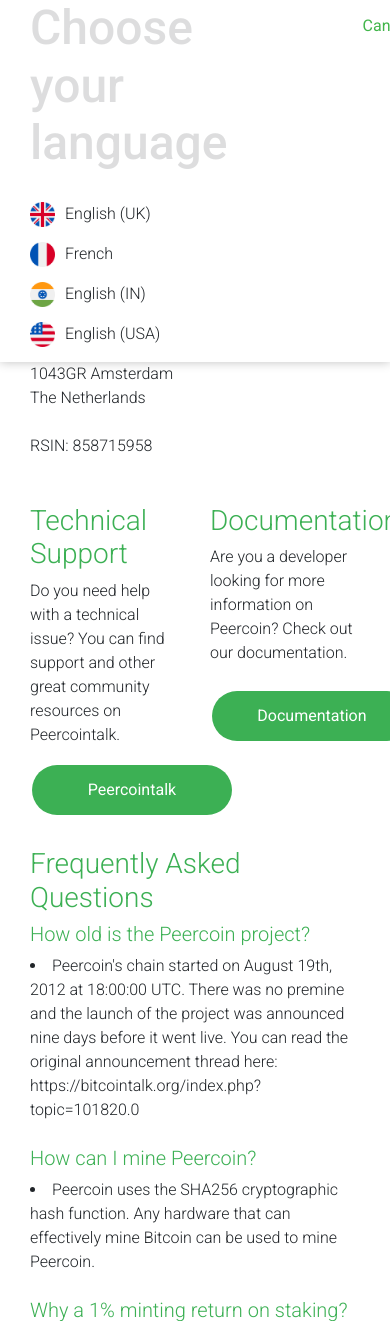
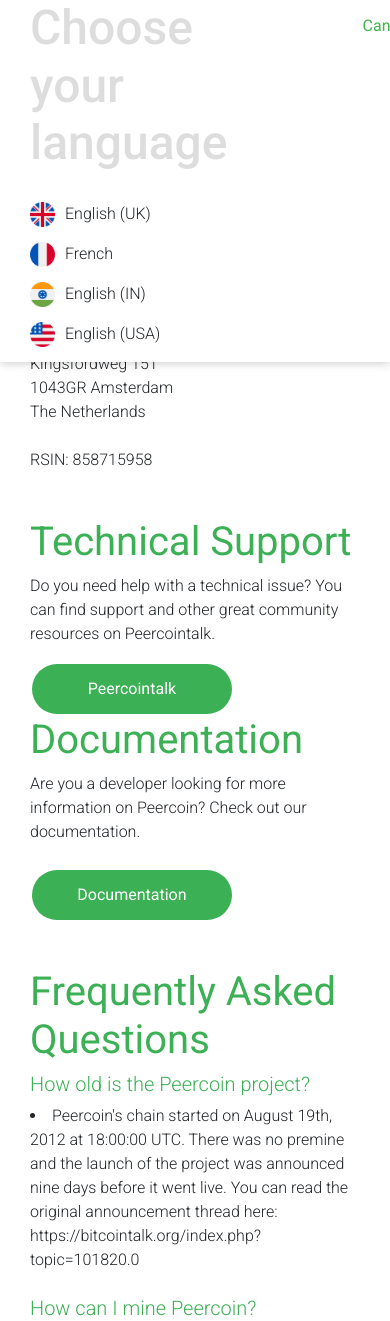
Before and after one commit to kazzkiq/new, a PHP site: page /contactus.html in a window 390 px wide; the page is wider, and only the part inside the window is pictured. Shown: the part 882-2203 px from the top of that part. Run offline with PHP 8.4, Linux system fonts and the light colour scheme; some libraries are stand-ins or nearby versions.

Commit message:
mobile changes

```diff
--- a/contactus.html
+++ b/contactus.html
@@ -34,7 +34,7 @@
             <div class="container" id="center-content">
                 <div class="row justify-content-center">
                     <div class="col-12">
-                        <h3 class="title">Contact Us</h3>
+                        <h1 class="titlethick">Contact Us</h1>
                     </div>
                     <div class="col-sm-6 col-md-8">
                         <p class="desc">For technical support or troubleshooting with wallets, mining, or other general questions, please visit Peercointalk or one of the many other community resources.
@@ -52,20 +52,20 @@
                     </div>
                 </div>
                 <div class="row justify-content-center">
-                    <div class="col-6">
-                        <h3 class="title">Technical Support</h3>
+                    <div class="col-sm-6 col-md-8">
+                        <h1 class="titlethick">Technical Support</h1>
                         <p class="desc">Do you need help with a technical issue? You can find support and other great community resources on Peercointalk.</p>
                             <a href="https://talk.peercoin.net/"><span><button class="button green">Peercointalk</button></span></a>
                     </div>
-                    <div class="col-6">
-                        <h3 class="title">Documentation</h3>
+                    <div class="col-sm-6 col-md-4">
+                        <h1 class="titlethick">Documentation</h1>
                         <p class="desc">Are you a developer looking for more information on Peercoin? Check out our documentation.<br><br>
                             <a href="https://docs.peercoin.net/"><span><button class="button green">Documentation</button></span></a>
                     </div>
                 </div>
                 <div class="row justify-content-center">
                     <div class="col-12">
-                        <h3 class="title">Frequently Asked Questions</h3>
+                        <h1 class="titlethick">Frequently Asked Questions</h1>
                     </div>
                     <div class="col-12">
                         <h5>How old is the Peercoin project?</h5>
--- a/css/style.css
+++ b/css/style.css
@@ -1256,13 +1256,27 @@
     text-align: center;
     font-weight: 400;
     color: #3cb054;
-    margin: 0 10vw 2vh 10vw;
+    margin: 0vh 10vw 2vh 10vw;
     }
 
     section#three h3 {
     font-weight: 300;
     color: #3cb054;
     margin: 0vw 2vw 0vw 2vw;
+    }
+
+    section#three h5 {
+    font-weight: 300;
+    color: #3cb054;
+    margin: 0vw 2vw 0vw 2vw;
+    }
+
+    section#three li {
+        font-size: 1em;
+        font-weight: 350;
+        width: auto;
+        margin: 0vw 2vw 0vw 2vw;
+        letter-spacing: .1px;
     }
 
     section#first {
@@ -1292,8 +1306,9 @@
         font-size: 1em;
         font-weight: 350;
         width: 80%;
-        margin: 0 10vw 2vh 10vw;
+        margin: 0vw 10vw 2vh 10vw;
         letter-spacing: .1px;
+        padding-bottom: 3vh;
     }
 
     section#three p.desc {
@@ -1303,6 +1318,7 @@
         margin: 0vw 2vw 0vw 2vw;
         letter-spacing: .1px;
         display: block;
+        padding-bottom: 1vh;
     }
 
     section#seven p {
--- a/foundation.html
+++ b/foundation.html
@@ -36,16 +36,16 @@
                     <div class="col-12">
                         <div class="row">
                             <div class="col-md-8">
-                                <h3>Mission Statement</h3>
+                                <h1 class="titlethick">Mission Statement</h1>
                                 <p class="desc">
                                     The Peercoin Foundation has been established with the simple mission of promoting and supporting the continued education, development, and overall progression of the Peercoin project. We seek to empower future Peercoin team members by providing the tools necessary to perpetuate Peercoin's long standing reputation for bringing world-first innovations to the Blockchain.
                                     <br><br>
-                                <h3>Community Support</h3>
+                                <h1 class="titlethick">Community Support</h1>
                                 <p class="desc">If you would like to get involved with Peercoin, or would simply like to support the team, there are a handful of options at your disposal. If you are interested in becoming a developer for Peercoin or Peercoin related projects such as PeerAssets, send us an email at foundation@peercoin.net. If you would like to donate PPC to the Peercoin Foundation to support the expansion of a project, simply send your PPC donation to the multisignature address below. <br> <br>
                                 Peercoin Foundation Multisignature Donation Address: <b>p92W3t7YkKfQEPDb7cG9jQ6iMh7cpKLvwK</b></p>
                             </div>
                             <div class="col-md-4">
-                                <h3>Contact Us</h3>
+                                <h1 class="titlethick">Contact Us</h1>
                                 <p class="desc"><b>Stichting Peercoin Foundation</b><br>
                                 Kingsfordweg 151<br>
                                 1043GR Amsterdam<br>
```
Also changed, not shown: projects.html (+3 -14 lines).
